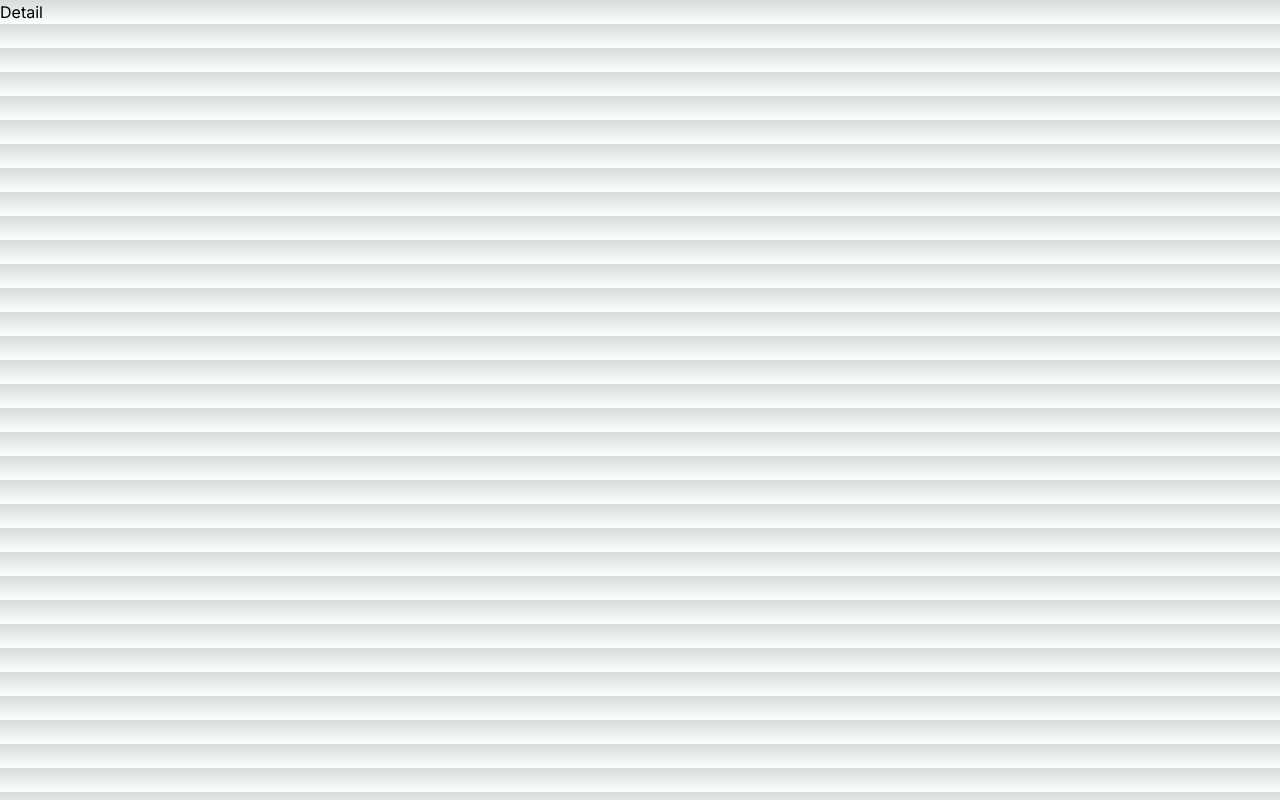
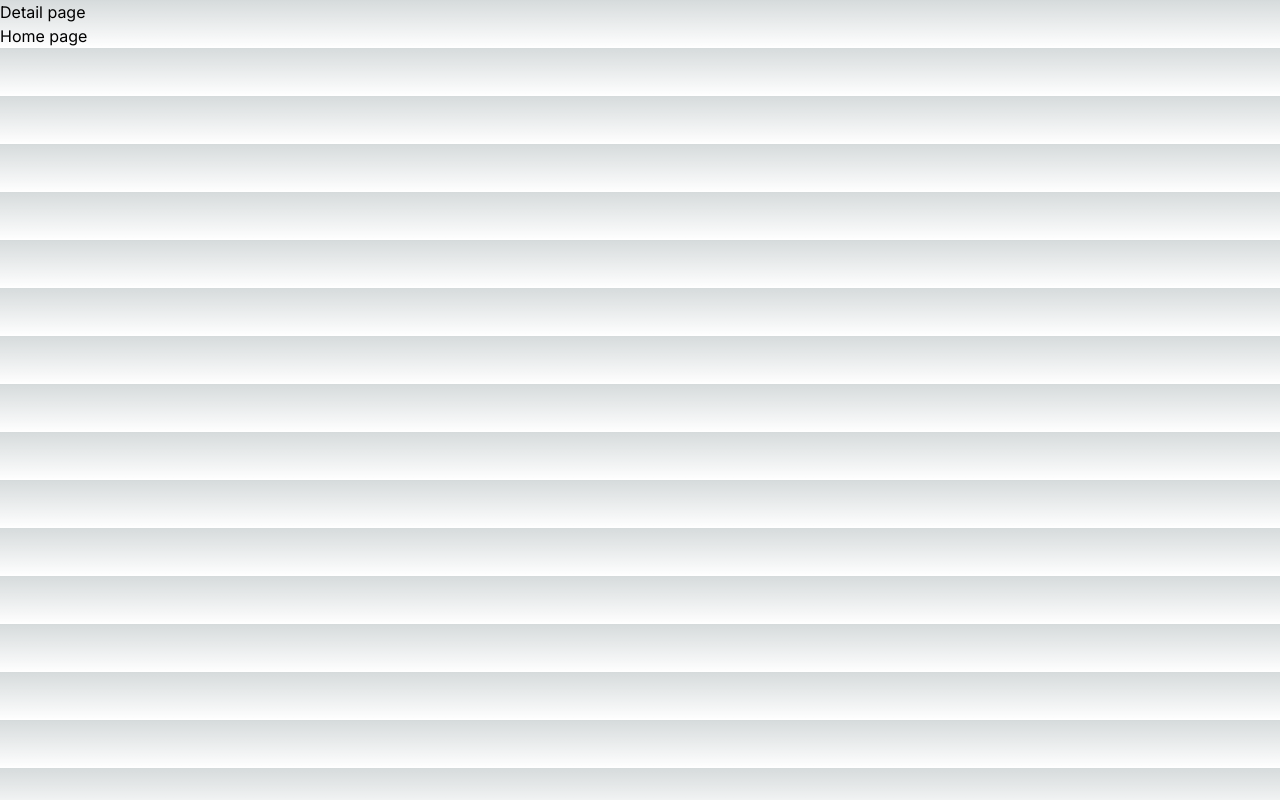
Before and after one commit to st-hieucao/learn-nextjs13, a Next.js app: page /detail in a window 1280 px wide. Built offline with nearby package versions, Linux system fonts and the light colour scheme.

Commit message:
create next link

```diff
--- a/src/app/detail/page.tsx
+++ b/src/app/detail/page.tsx
@@ -1,8 +1,12 @@
+import Link from 'next/link'
 import React from 'react'
 
 const Detail = () => {
   return (
-    <div>Detail</div>
+    <div>
+      <h2>Detail page</h2>
+      <Link href={'/detail'}>Home page</Link>
+    </div>
   )
 }
 
--- a/src/app/home/page.tsx
+++ b/src/app/home/page.tsx
@@ -1,8 +1,12 @@
+import Link from 'next/link'
 import React from 'react'
 
 const Home = () => {
   return (
-    <div>Home</div>
+    <div>
+      <h2>Home page</h2>
+      <Link href={'/detail'}>Detail page</Link>
+    </div>
   )
 }
 
```
